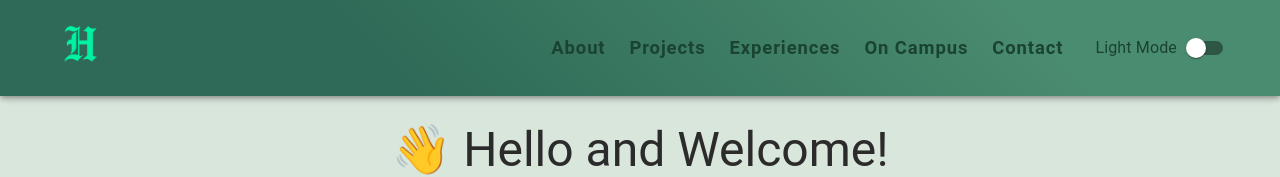
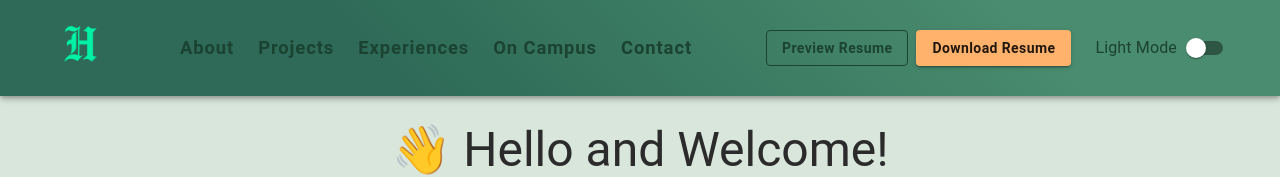
Before and after one commit to Henok-foslyk/profileHenok, a React (Vite) app: page / in a window 1280 px wide. Shown: the top 177 px of the page. Built offline with nearby package versions, Linux system fonts and the light colour scheme.

Commit message:
added resume

```diff
--- a/src/layouts/Navbar.jsx
+++ b/src/layouts/Navbar.jsx
@@ -1,17 +1,32 @@
-import { AppBar, Toolbar, Typography, Button, Box, Switch, FormControlLabel } from '@mui/material';
+import { useState } from 'react';
+import {
+  AppBar,
+  Toolbar,
+  Button,
+  Box,
+  Switch,
+  FormControlLabel,
+  Dialog,
+  DialogContent,
+  DialogTitle,
+  IconButton
+} from '@mui/material';
+import CloseIcon from '@mui/icons-material/Close';
 import { Link } from 'react-router-dom';
-import AccountCircleIcon from '@mui/icons-material/AccountCircle';
 import logo from '../assets/logos/logo.png';
+import resumePDF from '../assets/resume/Henok_Fisseha_Resume.pdf';
 
 const Navbar = ({ isDarkMode, setIsDarkMode }) => {
+  const [openResume, setOpenResume] = useState(false);
+
   const toggleMode = (event) => {
     setIsDarkMode(event.target.checked);
   };
 
-  // Nav links without home ('/')
   const navLinks = ['/about', '/projects', '/experiences', '/oncampus', '/contact'];
 
   return (
+    <>
       <AppBar
         position="sticky"
         elevation={4}
@@ -21,33 +36,34 @@ const Navbar = ({ isDarkMode, setIsDarkMode }) => {
             : 'linear-gradient(45deg, #2e6a57 30%, #4a8c6f 80%)',
           color: isDarkMode ? '#33ffa8' : '#1b4332',
           px: 4,
-        py: 2,  // taller navbar padding
+          py: 2,
         }}
       >
         <Toolbar
           sx={{
             justifyContent: 'space-between',
             flexWrap: 'wrap',
-          minHeight: 100,  // increased height
+            minHeight: 100,
           }}
         >
-        {/* Logo on the left, clickable */}
+          {/* Logo */}
           <Box sx={{ display: 'flex', alignItems: 'center', gap: 1 }}>
             <Link to="/">
               <Box
                 component="img"
-              src={logo} // replace with your actual logo path
+                src={logo}
                 alt="Henok's Portfolio Logo"
-              sx={{ height: 50, cursor: 'pointer' }} // bigger logo height and clickable cursor
+                sx={{ height: 50, cursor: 'pointer' }}
               />
             </Link>
           </Box>
 
-        {/* Nav buttons (no Home) + dark mode toggle */}
+          {/* Centered Nav */}
           <Box
             sx={{
               display: 'flex',
-            flexWrap: 'wrap',
+              flexGrow: 1,
+              justifyContent: 'center',
               gap: 1,
               alignItems: 'center',
             }}
@@ -57,8 +73,8 @@ const Navbar = ({ isDarkMode, setIsDarkMode }) => {
                 '/about': 'About',
                 '/projects': 'Projects',
                 '/experiences': 'Experiences',
-              '/oncampus': 'On Campus', // space added here
-              '/contact': 'Contact'
+                '/oncampus': 'On Campus',
+                '/contact': 'Contact',
               };
               return (
                 <Button
@@ -70,21 +86,42 @@ const Navbar = ({ isDarkMode, setIsDarkMode }) => {
                     borderRadius: 2,
                     textTransform: 'none',
                     fontWeight: 700,
-                fontSize: '1.15rem',           // bigger font size
-                letterSpacing: '0.05em',       // subtle spacing
+                    fontSize: '1.15rem',
+                    letterSpacing: '0.05em',
                     transition: 'background-color 0.3s ease, transform 0.15s ease',
-                cursor: 'pointer',             // explicit pointer cursor
+                    cursor: 'pointer',
                     '&:hover': {
                       backgroundColor: 'rgba(255,255,255,0.25)',
-                  transform: 'scale(1.05)',   // slight grow effect on hover
+                      transform: 'scale(1.05)',
                     },
                   }}
                 >
                   {labelMap[path] || path}
                 </Button>
-
               );
             })}
+          </Box>
+
+          {/* Right buttons */}
+          <Box sx={{ display: 'flex', gap: 1, alignItems: 'center' }}>
+            <Button
+              variant="outlined"
+              color="inherit"
+              onClick={() => setOpenResume(true)}
+              sx={{ textTransform: 'none', fontWeight: 600 }}
+            >
+              Preview Resume
+            </Button>
+
+            <Button
+              variant="contained"
+              color="secondary"
+              href={resumePDF}
+              download
+              sx={{ textTransform: 'none', fontWeight: 600 }}
+            >
+              Download Resume
+            </Button>
 
             <FormControlLabel
               control={
@@ -101,6 +138,37 @@ const Navbar = ({ isDarkMode, setIsDarkMode }) => {
           </Box>
         </Toolbar>
       </AppBar>
+
+      {/* Minimal Resume Dialog */}
+      <Dialog
+        open={openResume}
+        onClose={() => setOpenResume(false)}
+        maxWidth="md"
+        fullWidth
+      >
+        <DialogTitle
+          sx={{
+            display: 'flex',
+            justifyContent: 'space-between',
+            alignItems: 'center',
+            pb: 1,
+          }}
+        >
+          Resume Preview
+          <IconButton onClick={() => setOpenResume(false)}>
+            <CloseIcon />
+          </IconButton>
+        </DialogTitle>
+        <DialogContent sx={{ height: '80vh', p: 0 }}>
+          <embed
+            src={resumePDF}
+            type="application/pdf"
+            width="100%"
+            height="100%"
+          />
+        </DialogContent>
+      </Dialog>
+    </>
   );
 };
 
```
Also changed, not shown: 1 other file (tests, documents, lock files or other folders). Lines whose indentation alone changed are shown as unchanged.
